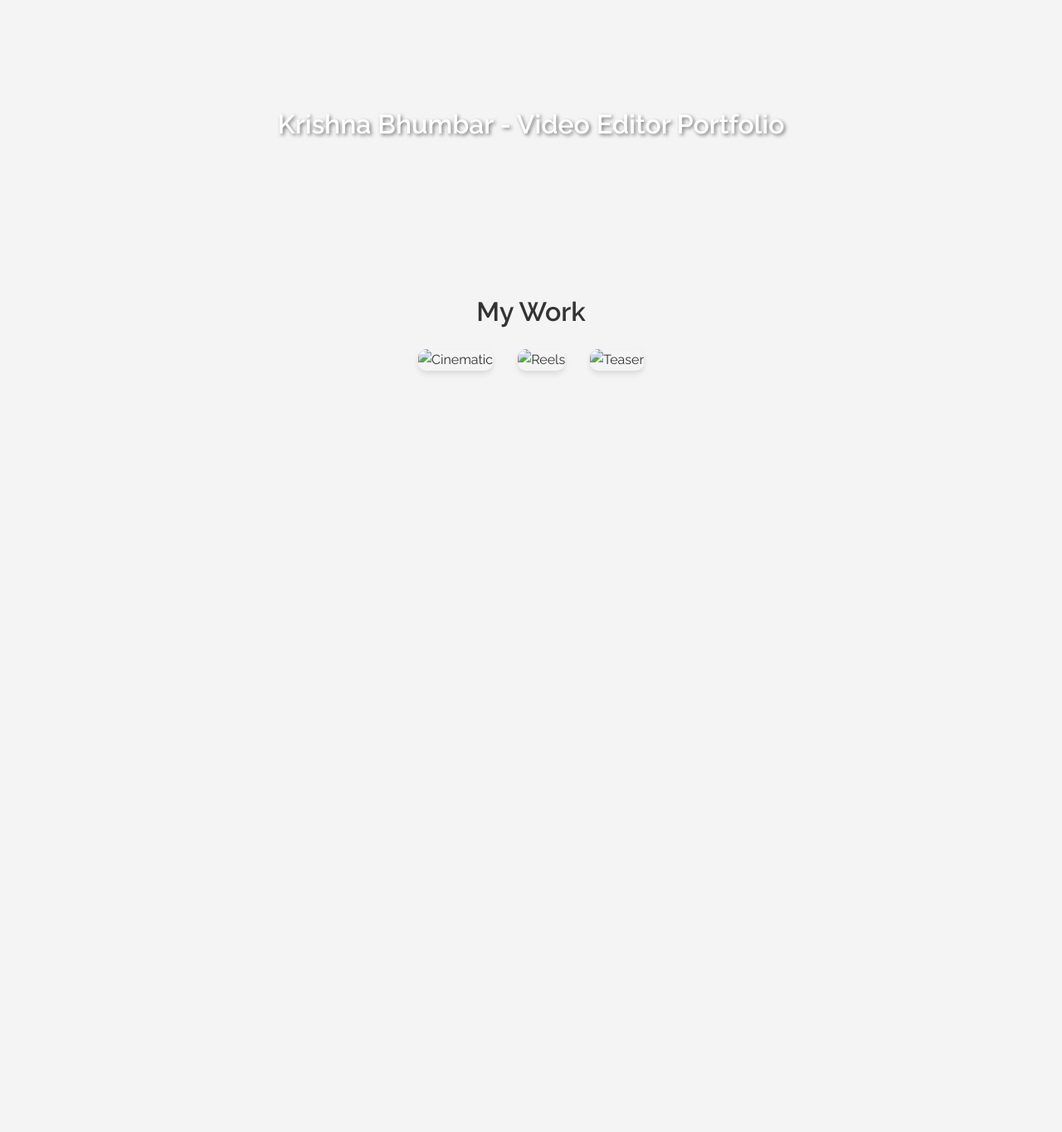
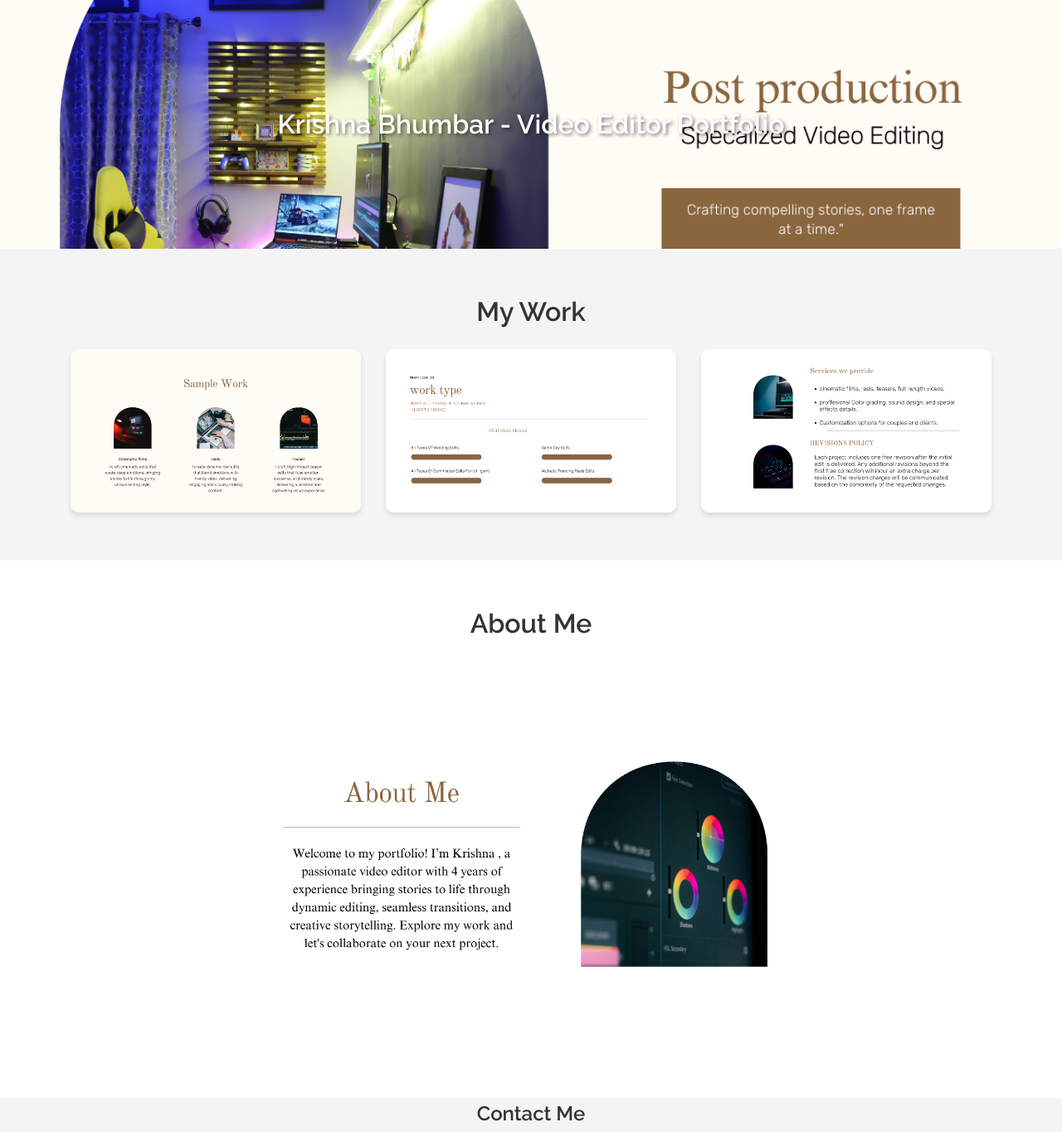
Before and after one commit to kflims/krishna.github.io, a plain HTML site: page index.html in a window 1280 px wide. Shown: the top 1365 px of the page at 83% size. Before the commit the page ends 800 px from the top, so only its background shows below. Drawn offline with Linux system fonts and the light colour scheme.

Commit message:
Update index.html

```diff
--- a/index.html
+++ b/index.html
@@ -24,7 +24,7 @@
     }
 
     header {
-      background: url('header-bg.jpg') center/cover no-repeat;
+      background: url('Home.png') center/cover no-repeat;
       height: 300px;
       display: flex;
       align-items: center;
@@ -121,10 +121,20 @@
   <section class="work-section">
     <h2>My Work</h2>
     <div class="thumbnails">
-      <a href="https://drive.google.com/drive/folders/YOUR_CINEMATIC_FOLDER_ID" target="_blank"><img src="cinematic-thumbnail.jpg" alt="Cinematic"></a>
-      <a href="https://drive.google.com/drive/folders/YOUR_REELS_FOLDER_ID" target="_blank"><img src="reels-thumbnail.jpg" alt="Reels"></a>
-      <a href="https://drive.google.com/drive/folders/YOUR_TEASER_FOLDER_ID" target="_blank"><img src="teaser-thumbnail.jpg" alt="Teaser"></a>
+      <a href="https://drive.google.com/drive/folders/YOUR_CINEMATIC_FOLDER_ID" target="_blank"><img src="Portfolio.png" alt="Cinematic"></a>
+      <a href="https://drive.google.com/drive/folders/YOUR_REELS_FOLDER_ID" target="_blank"><img src="Skills.png" alt="Reels"></a>
+      <a href="https://drive.google.com/drive/folders/YOUR_TEASER_FOLDER_ID" target="_blank"><img src="Testimonials.png" alt="Teaser"></a>
     </div>
+  </section>
+
+  <section class="sample-work">
+    <h2>About Me</h2>
+    <img src="About Me.png" alt="About Me" style="width: 80%; max-width: 800px; margin-top: 20px;">
+  </section>
+
+  <section class="contact">
+    <h2>Contact Me</h2>
+    <img src="Contact Page.png" alt="Contact Info" style="width: 80%; max-width: 800px; margin-top: 20px;">
   </section>
 
 </body>
```
